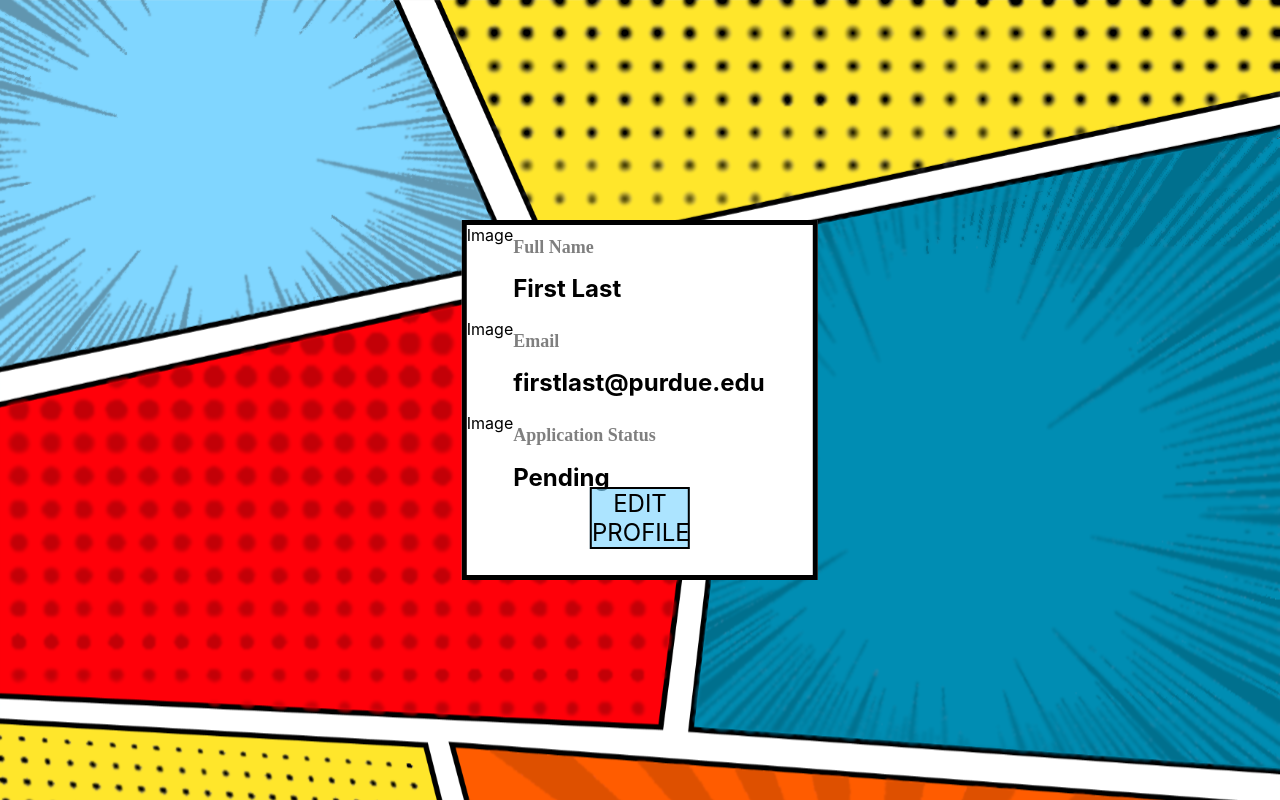
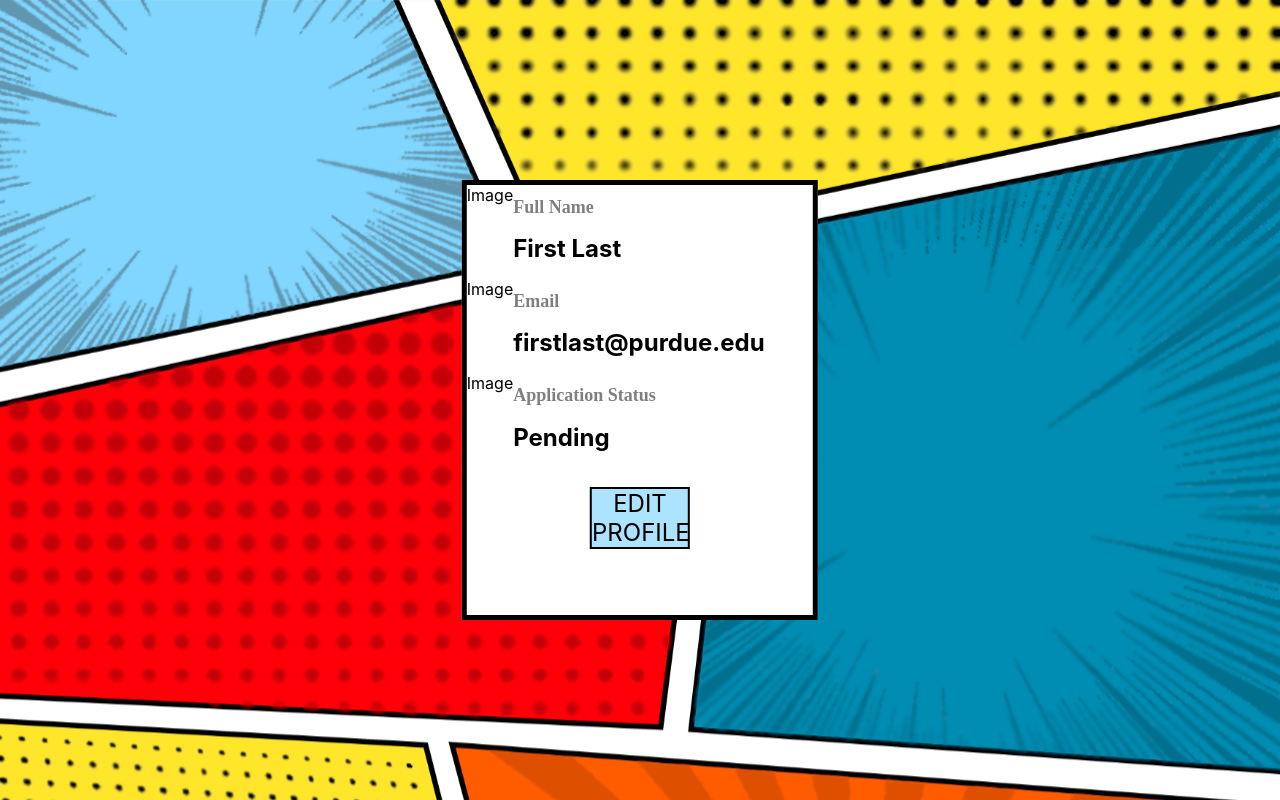
Before and after one commit to Hello-World-Purdue/hw21-frontend, a Next.js app: page /profile in a window 1280 px wide. Built offline with nearby package versions, Linux system fonts and the light colour scheme; a web font is replaced by a local one.

Commit message:
Fixed position and size of both buttons

```diff
--- a/styles/Home.module.css
+++ b/styles/Home.module.css
@@ -83,33 +83,19 @@
   background: white;
   border: solid thick;
   width: auto;
-  height: 45%;
+  height: 55%;
   position: absolute;
   top: 50%;
   left: 50%;
   transform: translate(-50%, -50%);
-}
-
-.profile_editbutton {
-  background-color: rgba(128, 214, 255, 0.65);
-  border-style: solid;
-  border-color: black;
-  border-width: 2px;
-  text-align: center;
-  font-family: inherit;
-  font-size: 24px;
-  outline: none;
-  margin-top: 20%;
+  -ms-transform: translate(-50%, -50%);
 }
 
 .profile_center {
-  margin: 0;
   position: absolute;
   left: 50%;
   -ms-transform: translate(-50%, -50%);
   transform: translate(-50%, -50%);
-  height: auto;
-  width: 100px;
 }
 
 .profile_info {
@@ -147,6 +133,19 @@
   font-size: 24px;
 }
 
+.profile_editbutton {
+  background-color: rgba(128, 214, 255, 0.65);
+  border-style: solid;
+  border-color: black;
+  border-width: 2px;
+  text-align: center;
+  font-family: inherit;
+  font-size: 24px;
+  outline: none;
+  margin-top: 100%;
+  width: 100px;
+}
+
 .profile_button {
   background-color: rgba(128, 214, 255, 0.65);
   border-style: solid;
@@ -157,7 +156,7 @@
   font-size: 24px;
   outline: none;
   width: 100%;
-  margin-top: 20%;
+  margin-top: 100%;
 }
 
 .header_text {
```
